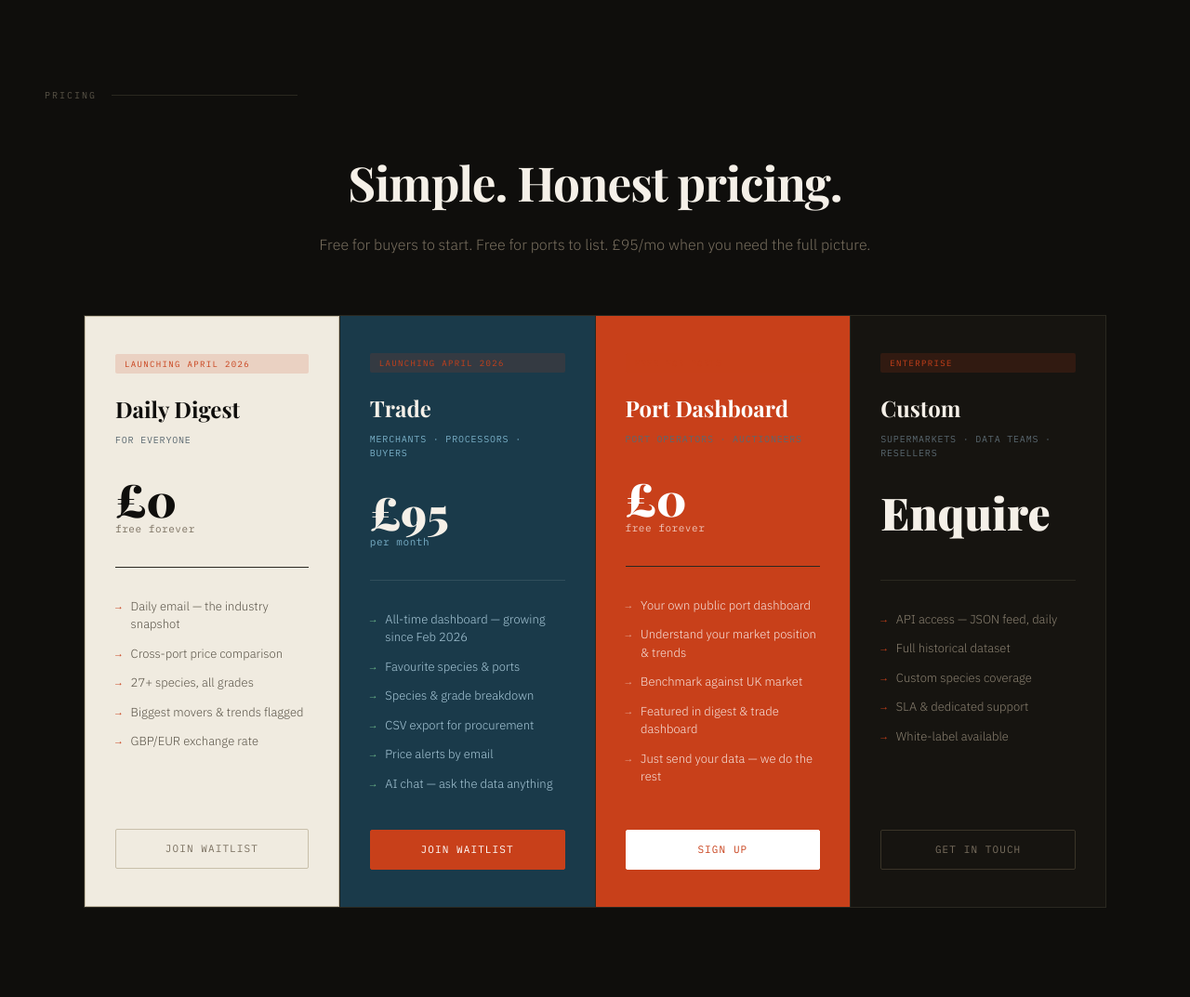
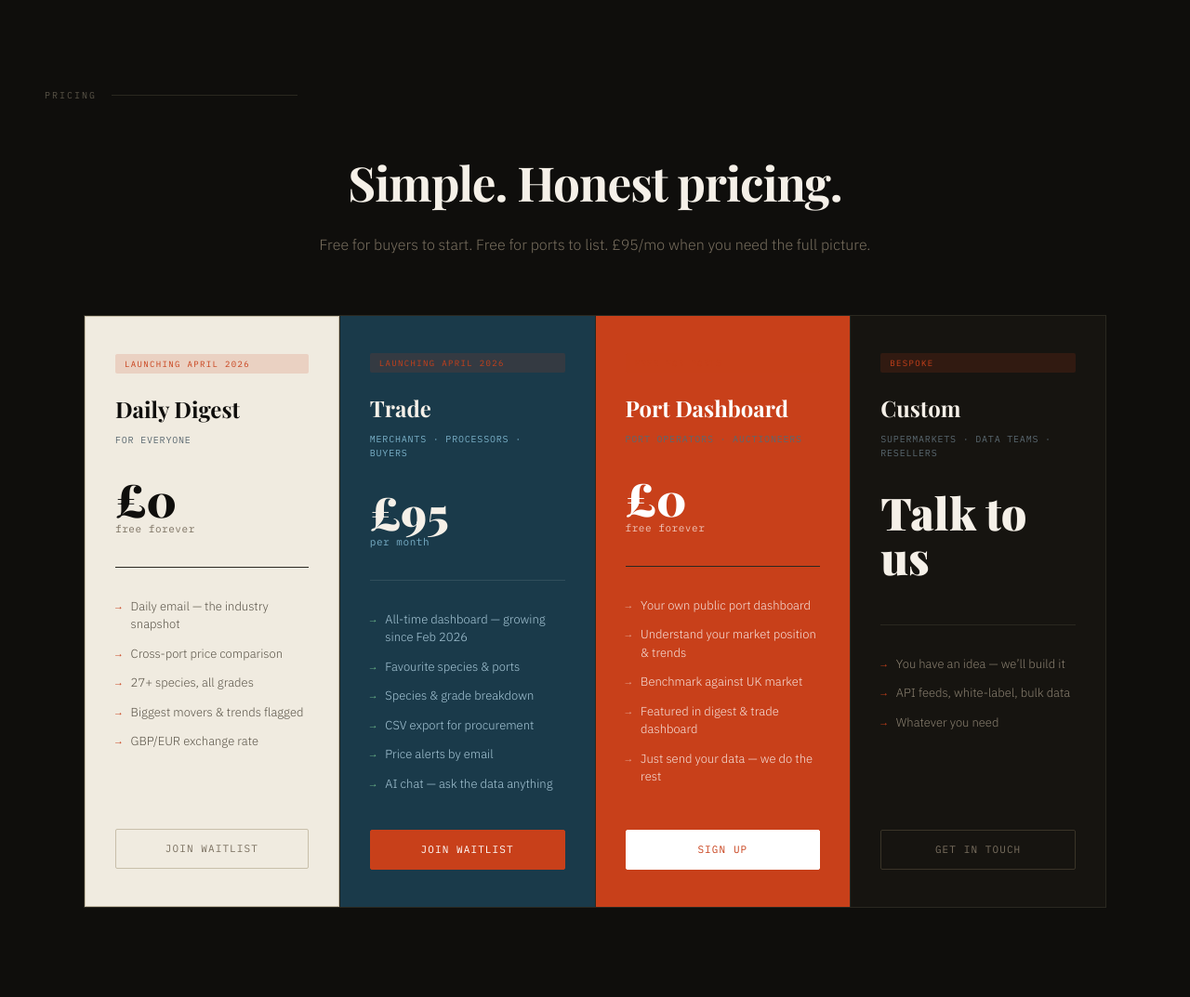
Before and after one commit to neilhenrypeacock/quayside, a Flask app: page / in a window 1280 px wide. Shown: the part 3872-4945 px from the top of the page at 93% size. Run offline with Flask 3, Linux system fonts and the light colour scheme; data that the repository does not hold is empty; parts of the project's set-up code (start-up, migrations or seed data) failed here and were passed over; some web fonts are replaced.

Commit message:
Landing: digest pill red+pulsing, card/plan vertical alignment, simplify Custom plan
- Daily Digest audience pill now matches Trade Membership (red, pulsing animation)
- Three choices cards: ul gets flex:1, audience-cta gets margin-top:auto so CTAs align at bottom across all three columns
- Pricing section: plan-cta gets margin-top:auto for same bottom-alignment effect
- Custom plan: simplified to "you have an idea, we'll build it" — removes feature list detail

Co-Authored-By: Claude Sonnet 4.6 <noreply@anthropic.com>

```diff
--- a/src/quayside/web/templates/landing.html
+++ b/src/quayside/web/templates/landing.html
@@ -508,6 +508,7 @@
     text-decoration: none;
     transition: all 0.2s;
     border-radius: 2px;
+    margin-top: auto;
   }
   .plan-cta:hover { border-color: var(--muted); color: var(--paper); }
   .plan.featured .plan-cta {
@@ -971,7 +972,6 @@
   .audience-card p {
     font-size: 15px;
     line-height: 1.7;
-    flex: 1;
     margin-bottom: 24px;
   }
   .audience-card-buyers p { color: #a8c8d8; }
@@ -1013,6 +1013,11 @@
     margin-bottom: 20px;
     font-weight: 500;
   }
+  .audience-card-everyone .audience-pill {
+    background: var(--catch);
+    color: white;
+    animation: pulse-pill 2s ease-in-out infinite;
+  }
   .audience-card-buyers .audience-pill {
     background: var(--catch);
     color: white;
@@ -1021,6 +1026,9 @@
   .audience-card-ports .audience-pill {
     background: rgba(255,255,255,0.15);
     color: white;
+  }
+  .audience-card ul {
+    flex: 1;
   }
   .audience-cta {
     display: inline-block;
@@ -1035,6 +1043,7 @@
     text-align: center;
     transition: transform 0.1s, box-shadow 0.2s;
     align-self: flex-start;
+    margin-top: auto;
   }
   .audience-cta:hover { transform: translateY(-2px); box-shadow: 0 8px 24px rgba(0,0,0,0.15); }
   .audience-card-buyers .audience-cta { background: white; color: var(--tide); }
@@ -1389,19 +1398,17 @@
     </div>
     <!-- Custom / Enterprise -->
     <div class="plan">
-      <div class="plan-badge">Enterprise</div>
+      <div class="plan-badge">Bespoke</div>
       <div class="plan-name">Custom</div>
       <div class="plan-audience">Supermarkets &middot; Data teams &middot; Resellers</div>
       <div class="plan-price">
-        <div class="plan-amount">Enquire</div>
+        <div class="plan-amount">Talk to us</div>
         <div class="plan-period">&nbsp;</div>
       </div>
       <ul class="plan-features">
-        <li>API access &mdash; JSON feed, daily</li>
-        <li>Full historical dataset</li>
-        <li>Custom species coverage</li>
-        <li>SLA &amp; dedicated support</li>
-        <li>White-label available</li>
+        <li>You have an idea &mdash; we&rsquo;ll build it</li>
+        <li>API feeds, white-label, bulk data</li>
+        <li>Whatever you need</li>
       </ul>
       <a href="mailto:hello@quayside.trade" class="plan-cta">Get in touch</a>
     </div>
```
